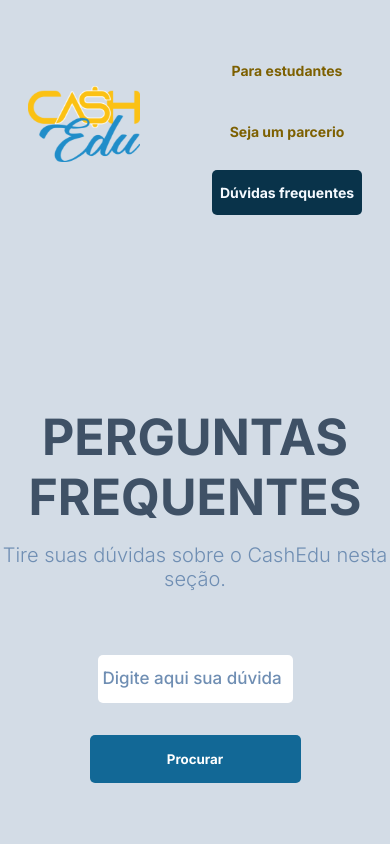
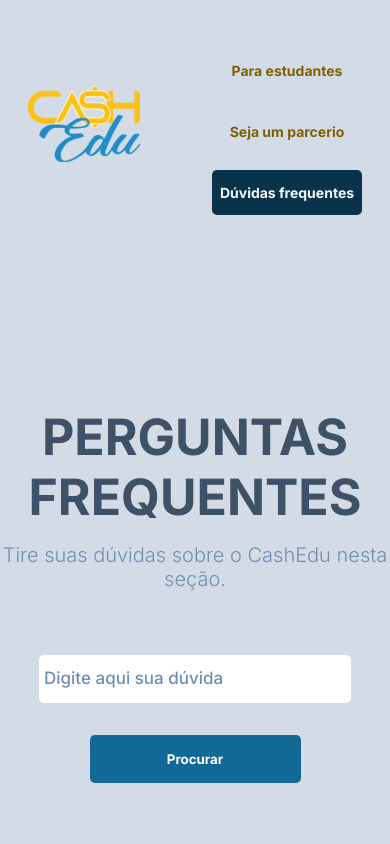
Before and after one commit to PrototypeIdeas/CashEdu_LandingPage, a React (Create React App) app: page / in a window 390 px wide. Both pictures are taken after a click on the button "Dúvidas frequentes". Shown: the top 844 px of the page. Built offline with nearby package versions, Linux system fonts and the light colour scheme.

Commit message:
Correcao tamanho textbox questions

```diff
--- a/src/styles/components/Questions/styles.css
+++ b/src/styles/components/Questions/styles.css
@@ -127,7 +127,7 @@
     }
 
     .input-search input {
-        width: 50vw;
+        width: 80vw;
     }
 
     .input-search button {
```
